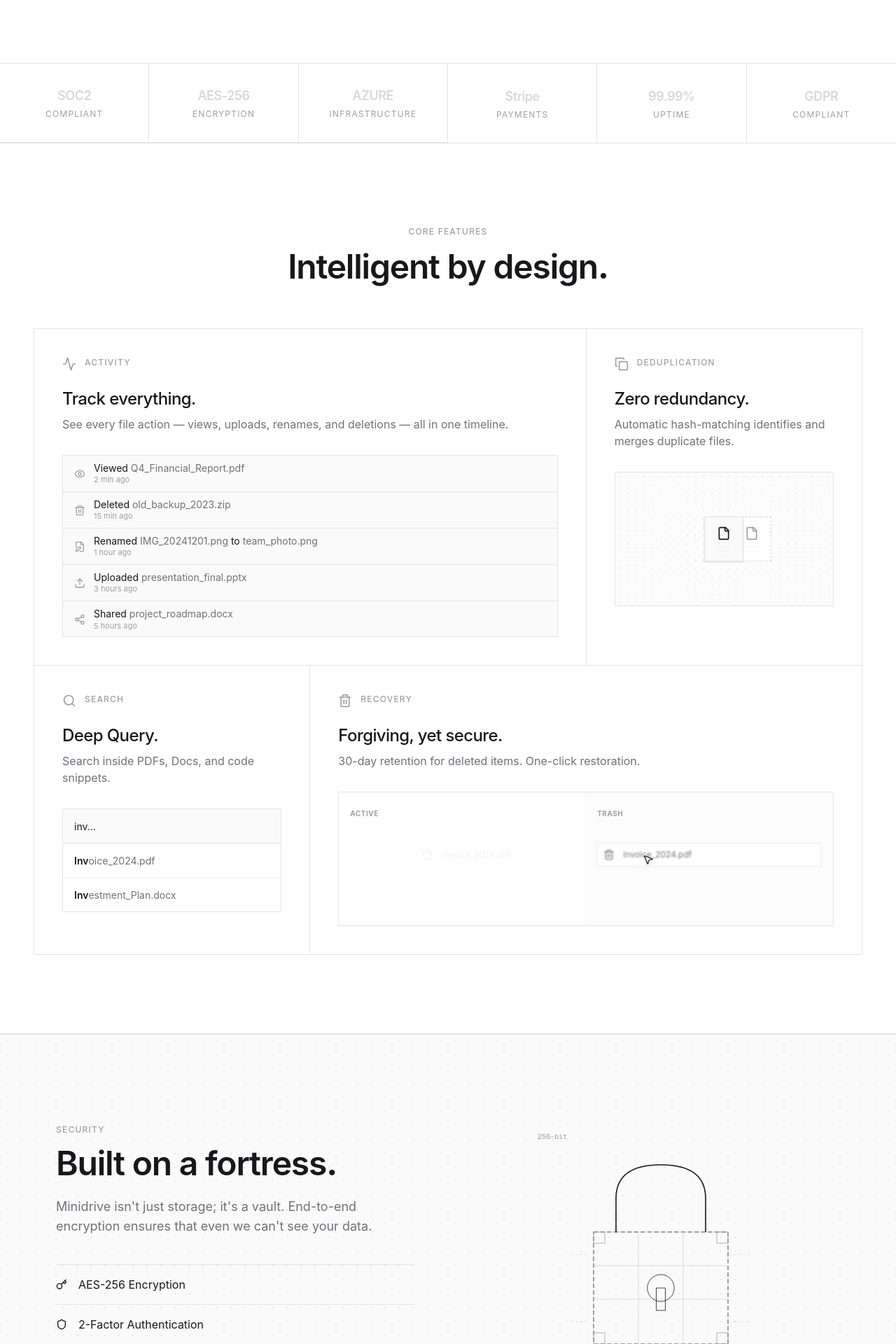
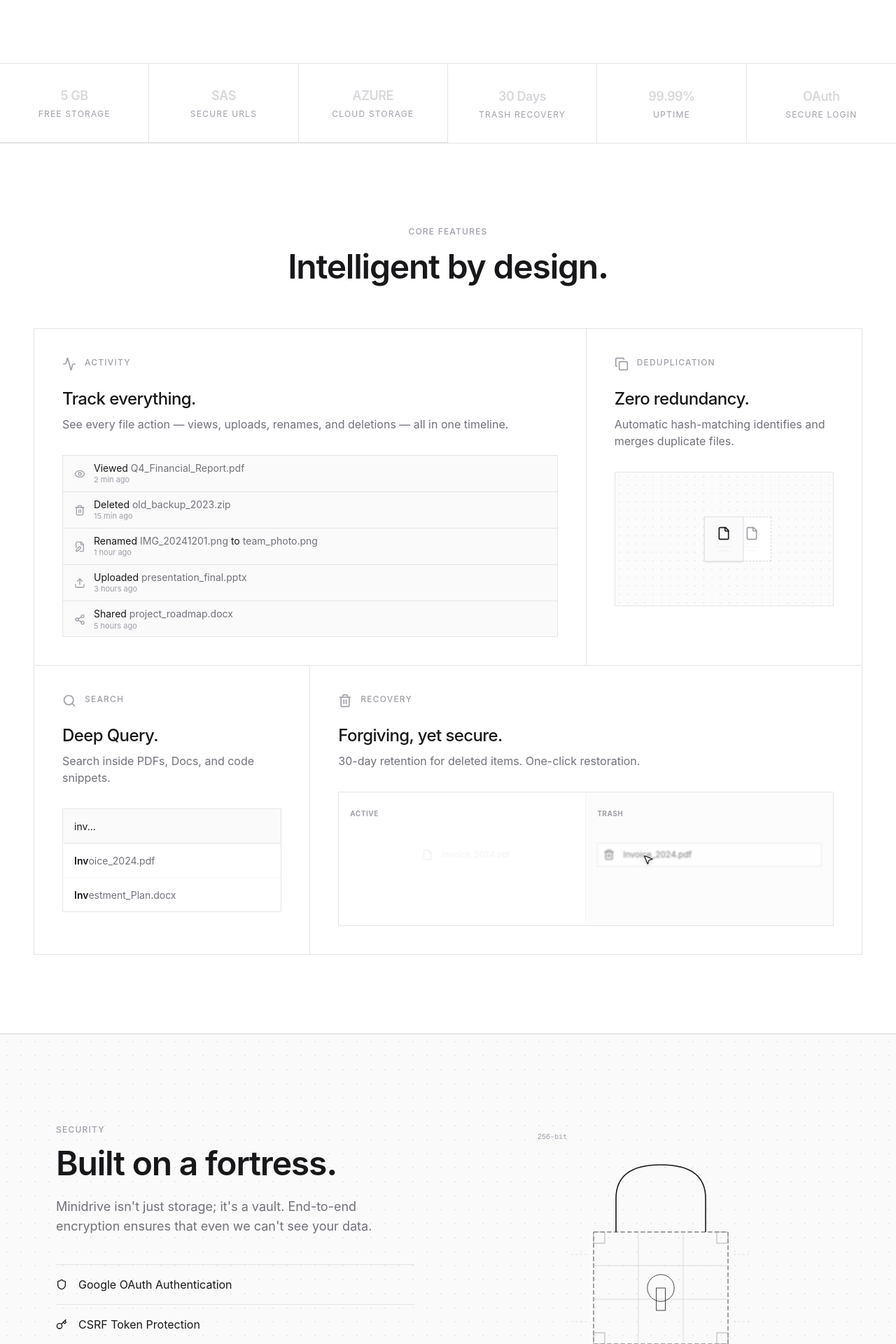
Before and after one commit to abulgit/Mini-Google-Drive, a Next.js app: page / in a window 1280 px wide. Shown: the part 1020-2940 px from the top of the page at 70% size. Built offline with nearby package versions, Linux system fonts and the light colour scheme; no server answers.

Commit message:
feat(landing): Adjust landing

```diff
--- a/components/landing/Architecture.tsx
+++ b/components/landing/Architecture.tsx
@@ -35,24 +35,24 @@ export function Architecture() {
             {/* Feature List */}
             <div className="space-y-0 border-t border-zinc-200 dark:border-zinc-700">
               <div className="flex items-center gap-4 py-4 border-b border-zinc-200 dark:border-zinc-700">
-                <Key size={16} className="text-zinc-900 dark:text-zinc-100" />
-                <span className="text-zinc-900 dark:text-zinc-100">
-                  AES-256 Encryption
-                </span>
-              </div>
-              <div className="flex items-center gap-4 py-4 border-b border-zinc-200 dark:border-zinc-700">
                 <Shield
                   size={16}
                   className="text-zinc-900 dark:text-zinc-100"
                 />
                 <span className="text-zinc-900 dark:text-zinc-100">
-                  2-Factor Authentication
+                  Google OAuth Authentication
+                </span>
+              </div>
+              <div className="flex items-center gap-4 py-4 border-b border-zinc-200 dark:border-zinc-700">
+                <Key size={16} className="text-zinc-900 dark:text-zinc-100" />
+                <span className="text-zinc-900 dark:text-zinc-100">
+                  CSRF Token Protection
                 </span>
               </div>
               <div className="flex items-center gap-4 py-4 border-b border-zinc-200 dark:border-zinc-700">
                 <Zap size={16} className="text-zinc-900 dark:text-zinc-100" />
                 <span className="text-zinc-900 dark:text-zinc-100">
-                  &lt; 50ms Latency
+                  Time-Limited SAS URLs
                 </span>
               </div>
             </div>
--- a/components/landing/Hero.tsx
+++ b/components/landing/Hero.tsx
@@ -294,7 +294,7 @@ export function Hero({ onGetStarted }: HeroProps) {
           </div>
 
           {/* Duplicate Detected Box */}
-          <div className="shard absolute bottom-8 left-12 hidden border border-zinc-200 dark:border-zinc-700 bg-white dark:bg-zinc-900 p-3 will-change-transform lg:block">
+          <div className="shard absolute bottom-20 left-12 hidden border border-zinc-200 dark:border-zinc-700 bg-white dark:bg-zinc-900 p-3 will-change-transform lg:block">
             <AnimatePresence mode="wait">
               {duplicateStatus === "pending" ? (
                 <motion.div
--- a/components/landing/TrustGrid.tsx
+++ b/components/landing/TrustGrid.tsx
@@ -3,12 +3,12 @@
 import { useState } from "react";
 
 const trustItems = [
-  { name: "SOC2", label: "Compliant" },
-  { name: "AES-256", label: "Encryption" },
-  { name: "AZURE", label: "Infrastructure" },
-  { name: "Stripe", label: "Payments" },
+  { name: "5 GB", label: "Free Storage" },
+  { name: "SAS", label: "Secure URLs" },
+  { name: "AZURE", label: "Cloud Storage" },
+  { name: "30 Days", label: "Trash Recovery" },
   { name: "99.99%", label: "Uptime" },
-  { name: "GDPR", label: "Compliant" },
+  { name: "OAuth", label: "Secure Login" },
 ];
 
 export function TrustGrid() {
```
